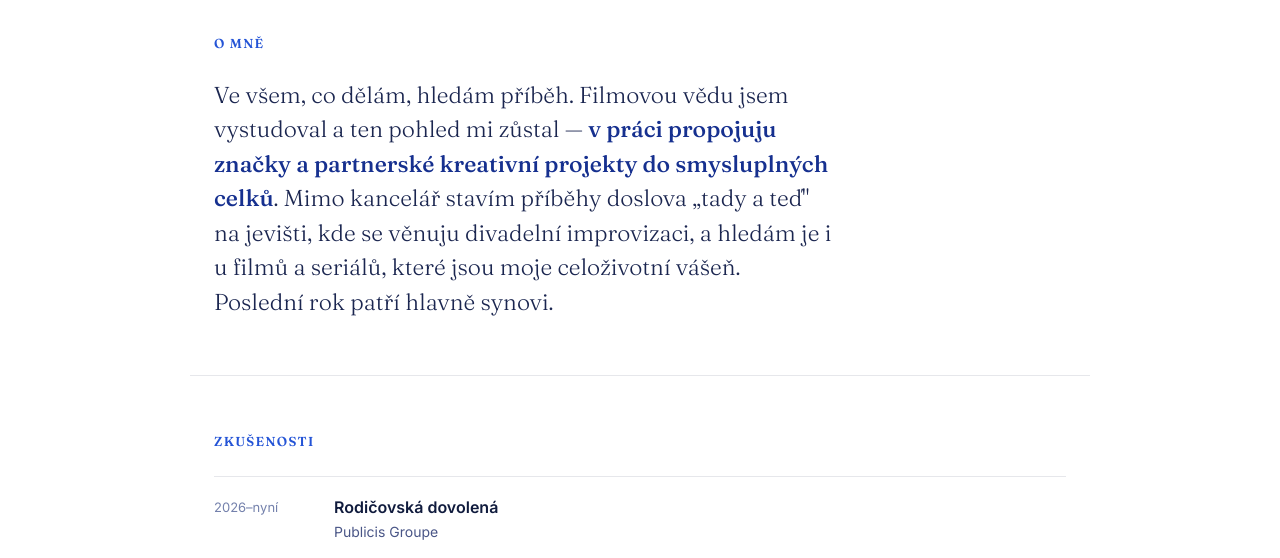
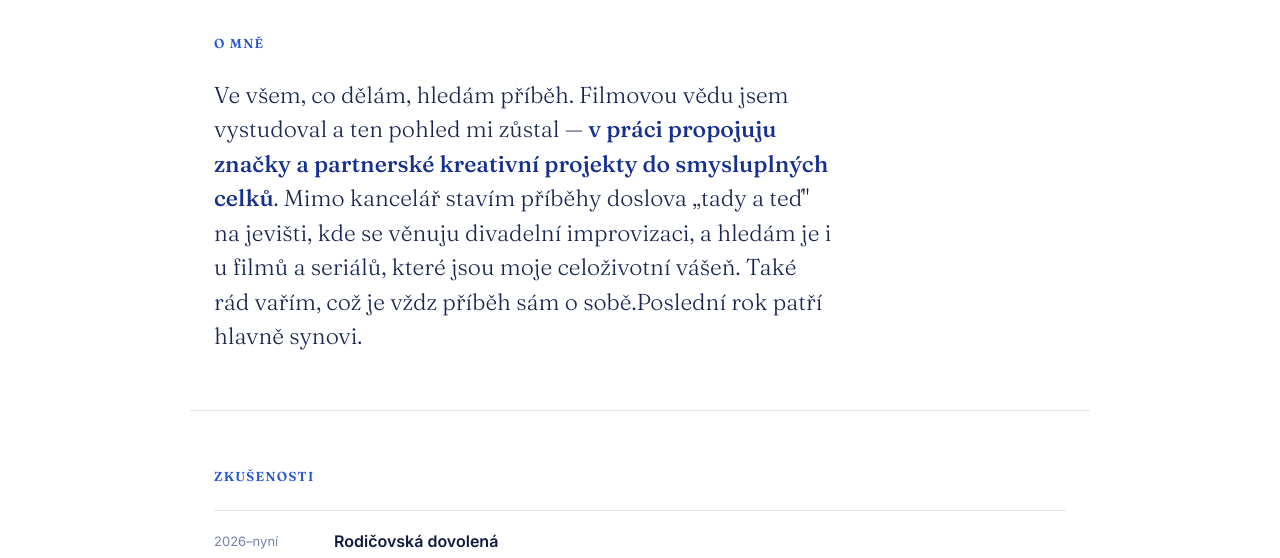
Before and after one commit to janhlubek/honza-portfolio, a plain HTML site: page index.html in a window 1280 px wide. Shown: the part 542-1100 px from the top of the page. Drawn offline with Linux system fonts and the light colour scheme.

Commit message:
Update index.html

```diff
--- a/index.html
+++ b/index.html
@@ -191,7 +191,7 @@
     Ve všem, co dělám, hledám příběh. Filmovou vědu jsem vystudoval a ten pohled mi zůstal —
     <b>v práci propojuju značky a partnerské kreativní projekty do smysluplných celků</b>.
     Mimo kancelář stavím příběhy doslova „tady a teď" na jevišti, kde se věnuju divadelní improvizaci,
-    a hledám je i u filmů a seriálů, které jsou moje celoživotní vášeň. Poslední rok patří hlavně synovi.
+    a hledám je i u filmů a seriálů, které jsou moje celoživotní vášeň. Také rád vařím, což je vždz příběh sám o sobě.Poslední rok patří hlavně synovi.
   </p>
 </section>
 
```
